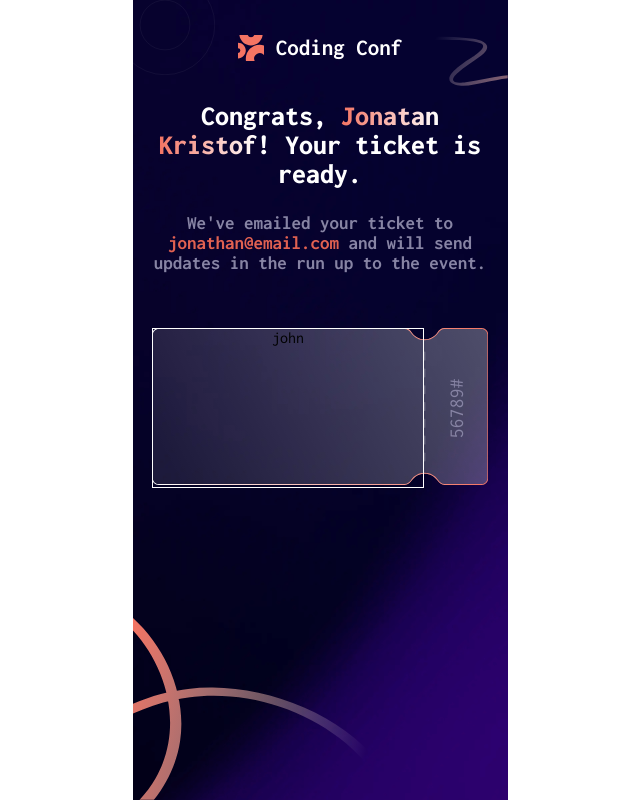
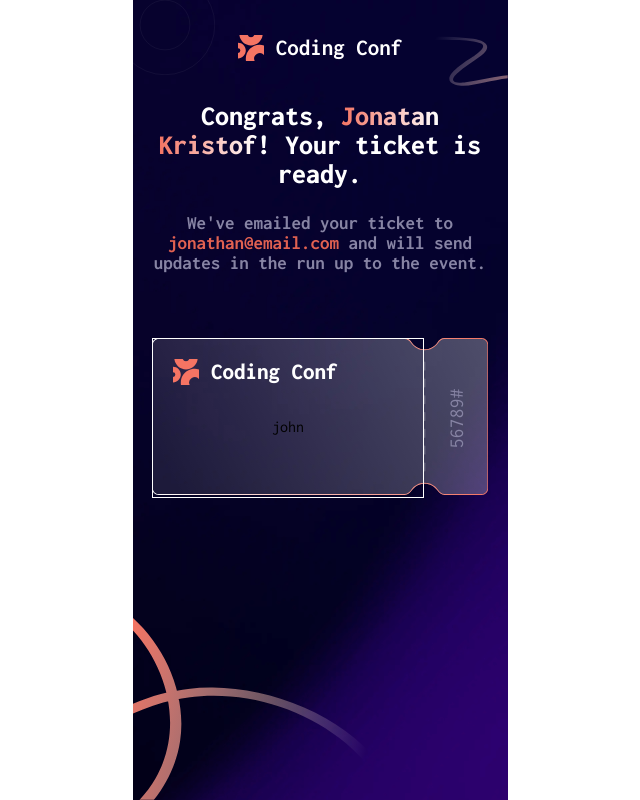
Before and after one commit to Johng117/conference-ticket-generator, a plain HTML site: page index.html in a window 1280 px wide. Shown: the whole page, without its empty margins (320-960 px from the left). Drawn offline with Linux system fonts and the light colour scheme.

Commit message:
added more elements to ticket design

```diff
--- a/index.html
+++ b/index.html
@@ -87,25 +87,36 @@
       <section class="success-text-container">
         <h2 class="congrats">
           Congrats, <span class="success-first-name">Jonatan</span
-          ><span class="success-last-name"> Kristof</span>! Your ticket is ready.
+          ><span class="success-last-name"> Kristof</span>! Your ticket is
+          ready.
         </h2>
         <h4 class="email-notify">
           We've emailed your ticket to
-          <span class="success-email">jonathan@email.com</span> and will send updates in
-          the run up to the event.
+          <span class="success-email">jonathan@email.com</span> and will send
+          updates in the run up to the event.
         </h4>
       </section>
       <section class="ticket">
         <div class="ticket-image">
-          <div class="ticket-info-container">john</div>
-          <div class="ticket-number-container"><span class="ticket-number">56789#</span></div>
+          <div class="ticket-info-container">
+            <div class="ticket-info-date">
+              <img
+                class="ticket-info-date-image"
+                src="./assets/images/logo-mark.svg"
+              />
+              <h4 class="ticket-info-date-text">Coding Conf</h4>
+            </div>
+            <div class="ticket-info-name">john</div>
+          </div>
+          <div class="ticket-number-container">
+            <span class="ticket-number">56789#</span>
+          </div>
         </div>
       </section>
       <div class="bottom-squiggle"></div>
     </section>
   </body>
 </html>
-
 
 <!-- TODO add below content as a tick after avatar upload -->
 <!-- content: "";
--- a/styles.css
+++ b/styles.css
@@ -277,11 +277,11 @@ input:focus {
 
 .success-text-container {
   color: var(--Neutral-0);
+  margin: 40px 0 60px 0;
   /* display: none; */
   & .congrats {
     font-size: 28px;
     font-weight: 800;
-    margin-top: 40px;
     padding: 0 10px;
   }
 
@@ -298,7 +298,6 @@ input:focus {
     margin-top: 25px;
     padding: 0 20px;
     color: var(--Neutral-500);
-    margin-bottom: 50px;
   }
 
   & .success-email {
@@ -321,8 +320,36 @@ input:focus {
     display: flex;
 
     & .ticket-info-container {
-      border:1px solid white;
+      border: 1px solid white;
       width: 81%;
+      display: flex;
+      flex-direction: column;
+      padding: 20px;
+
+      & .ticket-info-date,
+      .ticket-info-name {
+        height: 50%;
+      }
+
+      & .ticket-info-date {
+        display: flex;
+        gap: 12px;
+
+        & .ticket-info-date-image {
+          height: 26px;
+          width: 26px;
+        }
+
+        & .ticket-info-date-text {
+          font-size: 23px;
+    color: var(--Neutral-0);
+    font-weight: 800;
+    z-index: 5;
+        }
+      }
+
+      & .ticket-info-name {
+      }
     }
     & .ticket-number-container {
       width: 19%;
@@ -332,7 +359,7 @@ input:focus {
         transform: rotate(-90deg);
         display: inline-block;
         font-size: 20px;
-        color: var(--Neutral-500)
+        color: var(--Neutral-500);
       }
     }
   }
```
